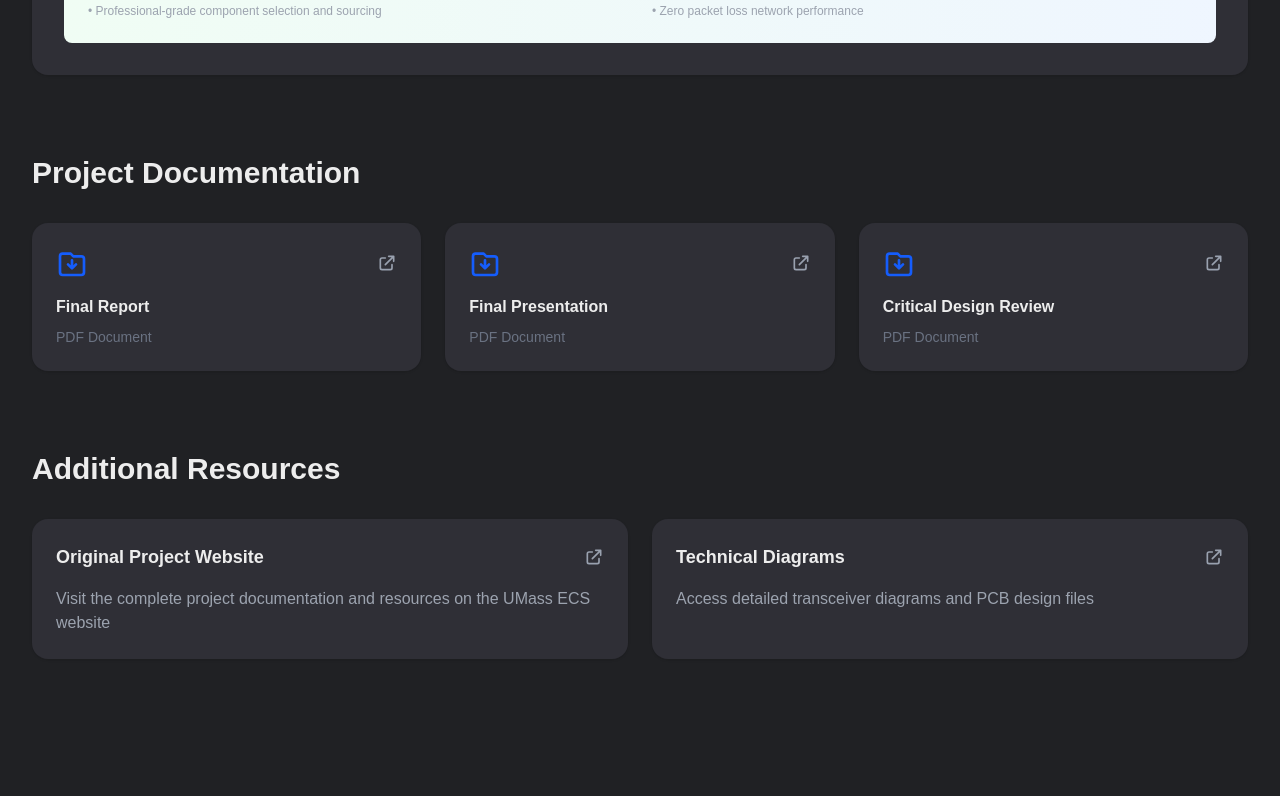
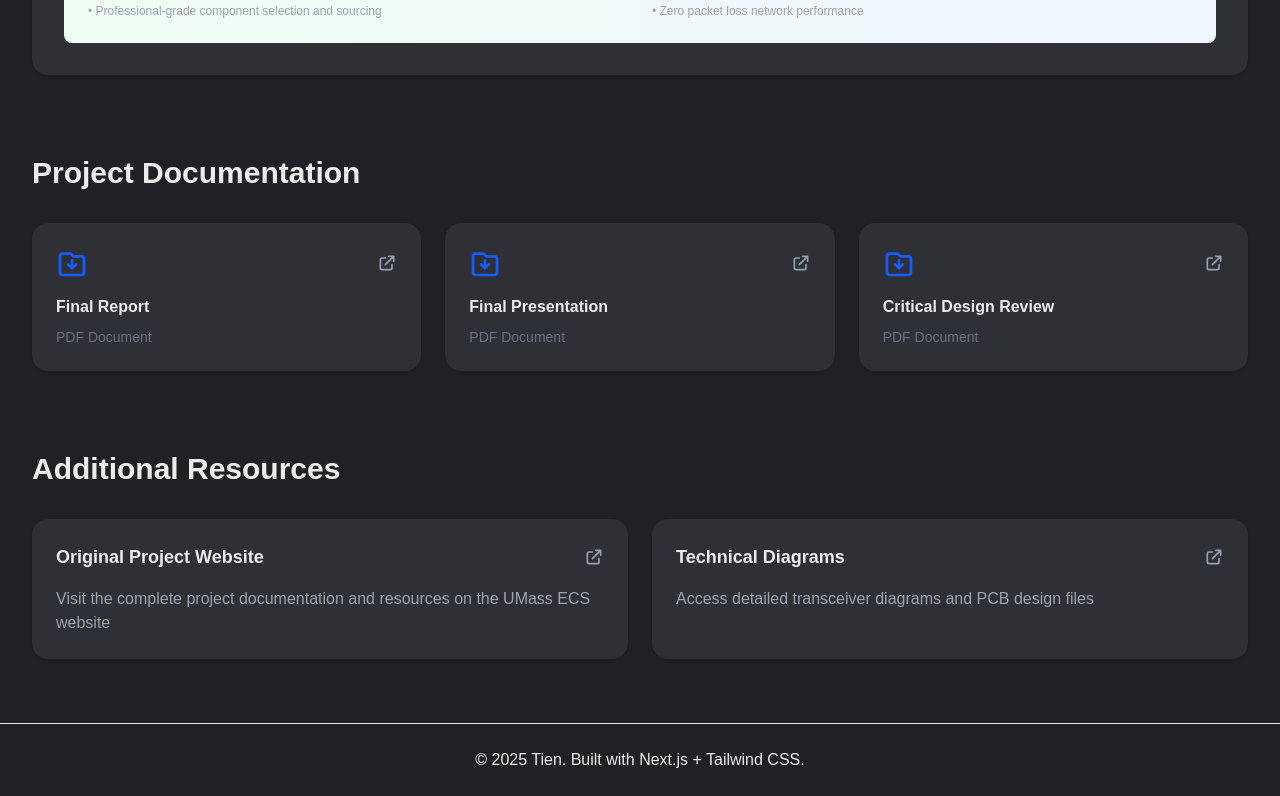
Before and after one commit to tienshen/tien-portfolio-website, a Next.js app: page /projects/active-window in a window 1280 px wide. Shown: the part 7523-8319 px from the top of the page. Before the commit the page ends 8246 px from the top, so only its background shows below. Built offline with nearby package versions, Linux system fonts and the light colour scheme.

Commit message:
added footer

```diff
--- a/app/projects/active-window/page.tsx
+++ b/app/projects/active-window/page.tsx
@@ -817,6 +817,11 @@ export default function ActiveWindowProject() {
         </section>
       </div>
 
+      {/* Footer */}
+      <footer className="p-6 text-center border-t border-gray-200 dark:border-gray-700">
+        <p>© {new Date().getFullYear()} Tien. Built with Next.js + Tailwind CSS.</p>
+      </footer>
+
       {/* Image Modal */}
       {selectedImage && (
         <div
```
